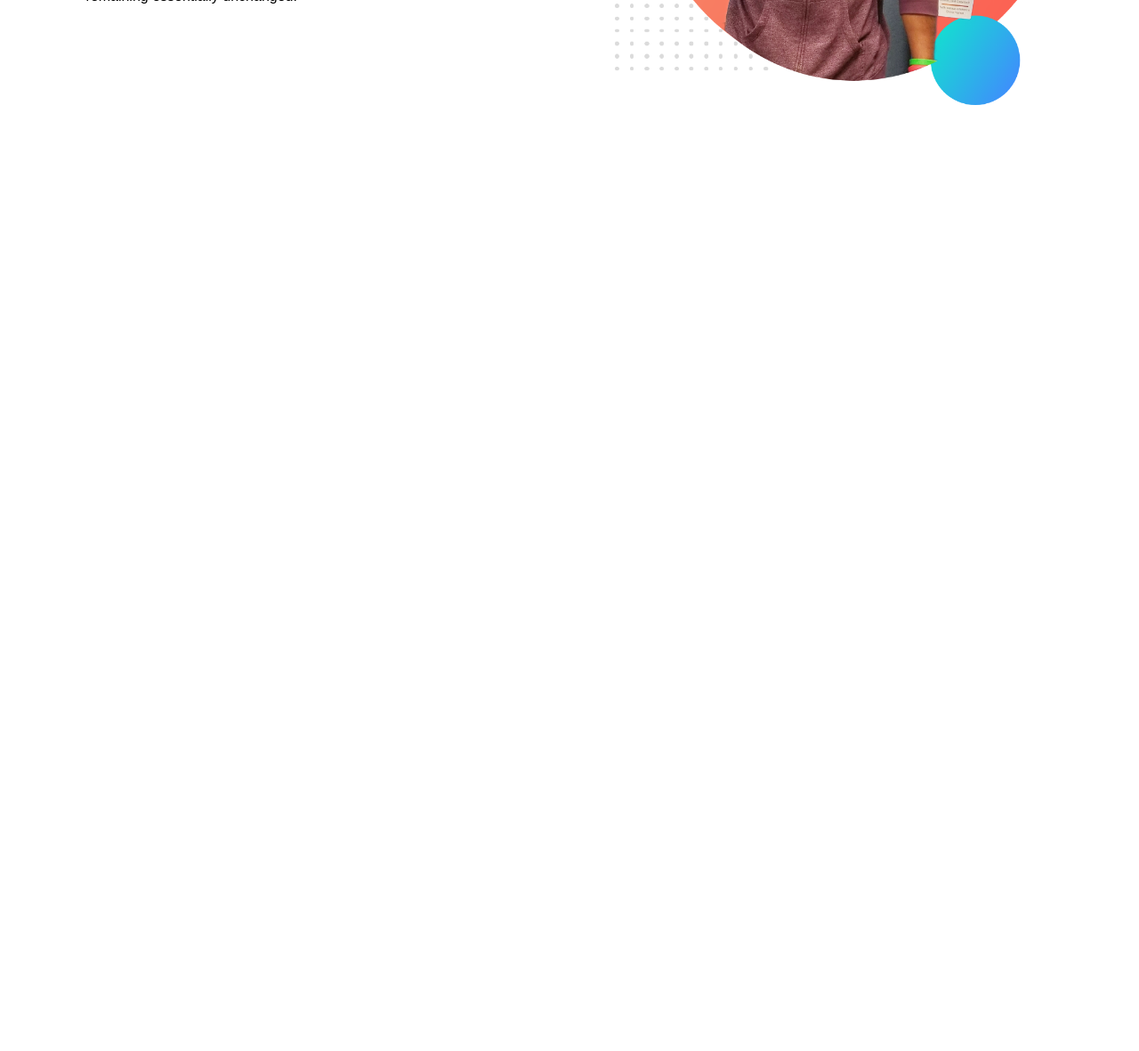
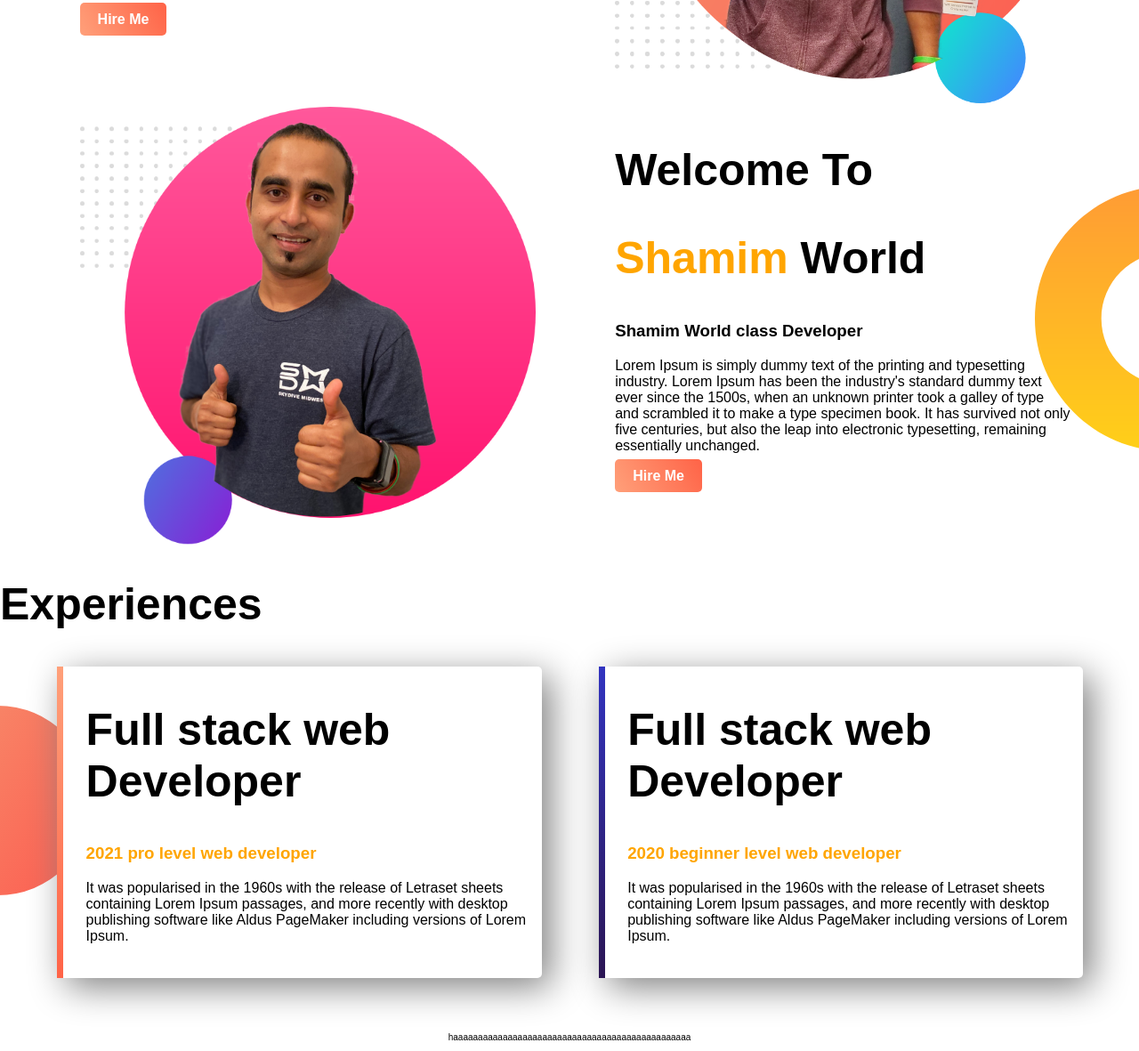
Before and after one commit to shamimsabuj120/Web-portfolio-Sham, a plain HTML site: page index.html in a window 1280 px wide. Shown: the part 392-1573 px from the top of the page at 89% size. Before the commit the page ends 800 px from the top, so only its background shows below. Drawn offline with Linux system fonts and the light colour scheme.

Commit message:
letest added

```diff
--- a/index.html
+++ b/index.html
@@ -10,17 +10,46 @@
     <link rel="stylesheet" href="style.css">
 </head>
 <body>
-    <section>
+    <section class="top-banner1">
         <div class="intr">
             <h1>Welcome To</h1>
             <h1><span class="sham">Shamim</span> World</h1>
             <h3>Shamim World class Developer</h3>
             <p>Lorem Ipsum is simply dummy text of the printing and typesetting industry. Lorem Ipsum has been the industry's standard dummy text ever since the 1500s, when an unknown printer took a galley of type and scrambled it to make a type specimen book. It has survived not only five centuries, but also the leap into electronic typesetting, remaining essentially unchanged.</p>
+            <a class="link_button" target="_blank" href="https://www.facebook.com/shamim.sabuj.3">Hire Me</a>
 
         </div>
         <div class="intr">
             <img src="images/jhankar.png" alt="">
         </div>
     </section>
+    <section class="top-banner2">
+        <div class="intr">
+            <img src="images/jhankar2.png" alt="">
+        </div>
+        <div class="intr">
+            <h1>Welcome To</h1>
+            <h1><span class="sham">Shamim</span> World</h1>
+            <h3>Shamim World class Developer</h3>
+            <p>Lorem Ipsum is simply dummy text of the printing and typesetting industry. Lorem Ipsum has been the industry's standard dummy text ever since the 1500s, when an unknown printer took a galley of type and scrambled it to make a type specimen book. It has survived not only five centuries, but also the leap into electronic typesetting, remaining essentially unchanged.</p>
+            <a class="link_button" target="_blank" href="https://www.facebook.com/shamim.sabuj.3">Hire Me</a>
+        </div>
+    </section>
+    <section class="top-banner3">
+        <h1>Experiences</h1>
+        <div id="full-stack" class="intr expe1">
+            <h1>Full stack web Developer</h1>
+            <h3 class="sham">2021 pro level web developer</h3>
+            <p>It was popularised in the 1960s with the release of Letraset sheets containing Lorem Ipsum passages, and more recently with desktop publishing software like Aldus PageMaker including versions of Lorem Ipsum.</p>
+        </div>
+        <div id="full-stack1" class="intr expe1">
+            <h1>Full stack web Developer</h1>
+            <h3 class="sham ">2020 beginner level web developer</h3>
+            <p>It was popularised in the 1960s with the release of Letraset sheets containing Lorem Ipsum passages, and more recently with desktop publishing software like Aldus PageMaker including versions of Lorem Ipsum.</p>
+        </div>
+    </section>
+    <footer>
+        <p>haaaaaaaaaaaaaaaaaaaaaaaaaaaaaaaaaaaaaaaaaaaaaaaa</p>
+    </footer>
 </body>
 </html>
--- a/style.css
+++ b/style.css
@@ -1,5 +1,6 @@
 body{
     font-family: 'Poppins', sans-serif;
+    margin: auto;
 }
 h1{
     font-size: 50px;
@@ -17,3 +18,54 @@ h1{
 .intr img{
     width: 100%;
 }
+.top-banner1{
+    background-repeat: no-repeat;
+    background-image:url("images/top-banner.png");
+}
+section{
+    height: 500px;
+}
+.link_button{
+    text-decoration: none;
+    background-image: linear-gradient(60deg, lightsalmon, tomato);
+    padding: 10px 20px;
+    border-radius: 5px;
+    color: white;
+    font-weight: bold;
+}
+.top-banner2{
+    background-repeat: no-repeat;
+    background-image:url("images/dream-bg.png");
+    background-position: right;
+}
+.expe1{
+    box-shadow: 10px 10px 40px gray;
+    border-radius: 5px;
+    height: 70%;
+    background-color: white;
+}
+.top-banner3{
+    background-repeat: no-repeat;
+    background-image:url("images/exp-bg.png");
+    background-position: left;
+
+}
+
+#full-stack{
+    border-left: 7px solid;
+    border-image:linear-gradient(lightsalmon, tomato);
+    border-image-slice: 1;
+
+
+}
+
+#full-stack1{
+    border-left: 7px solid;
+    border-image:linear-gradient(rgb(50, 52, 192), rgb(43, 21, 83));
+    border-image-slice: 1;
+
+}
+footer{
+    text-align: center;
+    font-size: 10px;
+}
```
